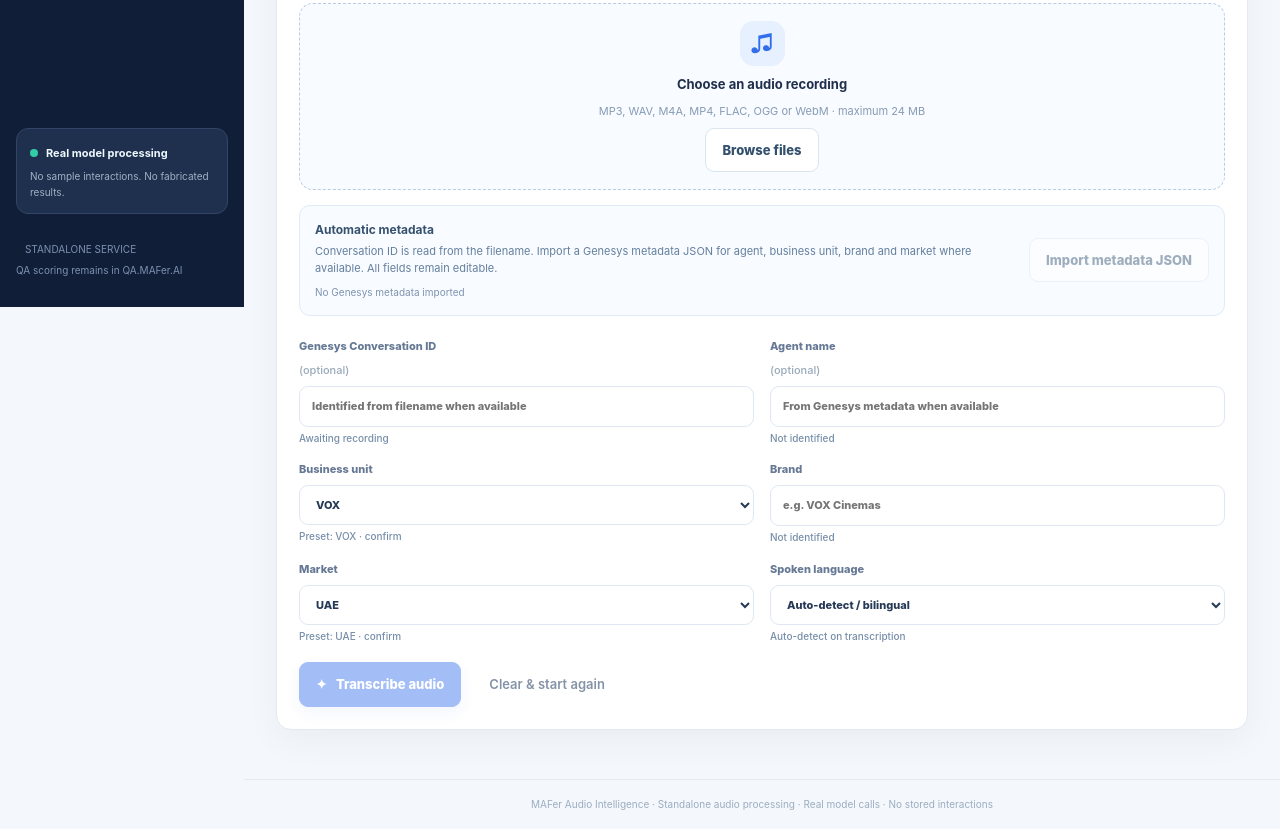
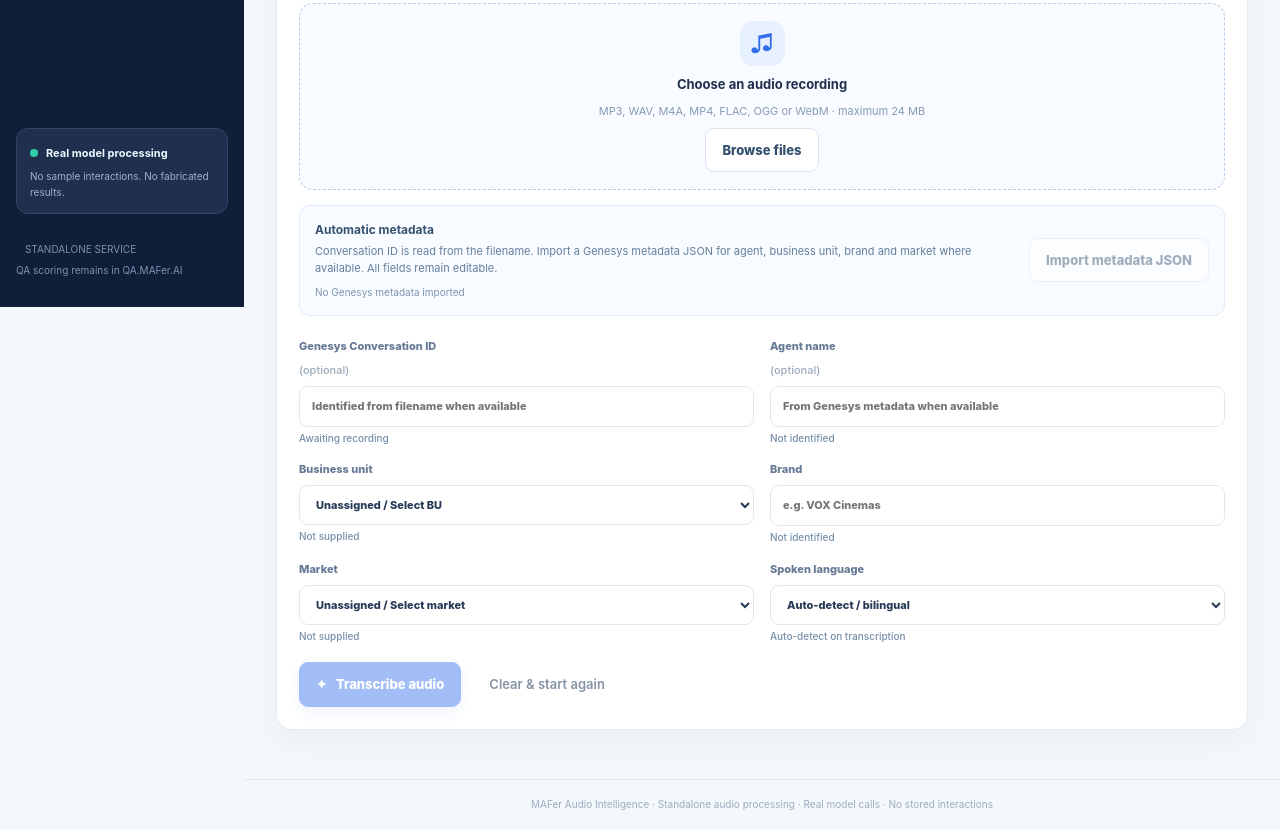
Before and after one commit to krispradip/MAFer-Audio-Intelligence, a website with bundled scripts: page public/index.html in a window 1280 px wide. Shown: the part 493-1322 px from the top of the page. Built offline with nearby package versions, Linux system fonts and the light colour scheme; files whose address does not match are found by name.

Commit message:
Prevent automatic recordings from being incorrectly assigned to preset VOX/UAE metadata

```diff
--- a/public/index.html
+++ b/public/index.html
@@ -37,9 +37,9 @@
 <div class="fields">
 <label>Genesys Conversation ID <span>(optional)</span><input id="conversationId" placeholder="Identified from filename when available" maxlength="128"><small class="field-source" id="conversationIdSource">Awaiting recording</small></label>
 <label>Agent name <span>(optional)</span><input id="agentName" placeholder="From Genesys metadata when available" maxlength="120"><small class="field-source" id="agentNameSource">Not identified</small></label>
-<label>Business unit<select id="bu"><option value="VOX">VOX</option><option value="SHARE">SHARE</option><option value="AMBU">AMBU</option><option value="Retail">Retail</option><option value="Other">Other</option></select><small class="field-source" id="buSource">Preset: VOX · confirm</small></label>
+<label>Business unit<select id="bu"><option value="">Unassigned / Select BU</option><option value="VOX">VOX</option><option value="SHARE">SHARE</option><option value="AMBU">AMBU</option><option value="Retail">Retail</option><option value="Other">Other</option></select><small class="field-source" id="buSource">Not supplied</small></label>
 <label>Brand<input id="brand" placeholder="e.g. VOX Cinemas" maxlength="80"><small class="field-source" id="brandSource">Not identified</small></label>
-<label>Market<select id="market"><option value="UAE">UAE</option><option value="KSA">KSA</option><option value="Oman">Oman</option><option value="Bahrain">Bahrain</option><option value="Other">Other</option></select><small class="field-source" id="marketSource">Preset: UAE · confirm</small></label>
+<label>Market<select id="market"><option value="">Unassigned / Select market</option><option value="UAE">UAE</option><option value="KSA">KSA</option><option value="Oman">Oman</option><option value="Bahrain">Bahrain</option><option value="Other">Other</option></select><small class="field-source" id="marketSource">Not supplied</small></label>
 <label>Spoken language<select id="language"><option value="auto">Auto-detect / bilingual</option><option value="en">English</option><option value="ar">Arabic</option></select><small class="field-source" id="languageSource">Auto-detect on transcription</small></label>
 </div><div class="buttons"><button id="transcribeBtn" class="button primary" disabled><span>✦</span> Transcribe audio</button><button id="clearBtn" class="button text-btn">Clear & start again</button></div></div></section>
 </section>
```
